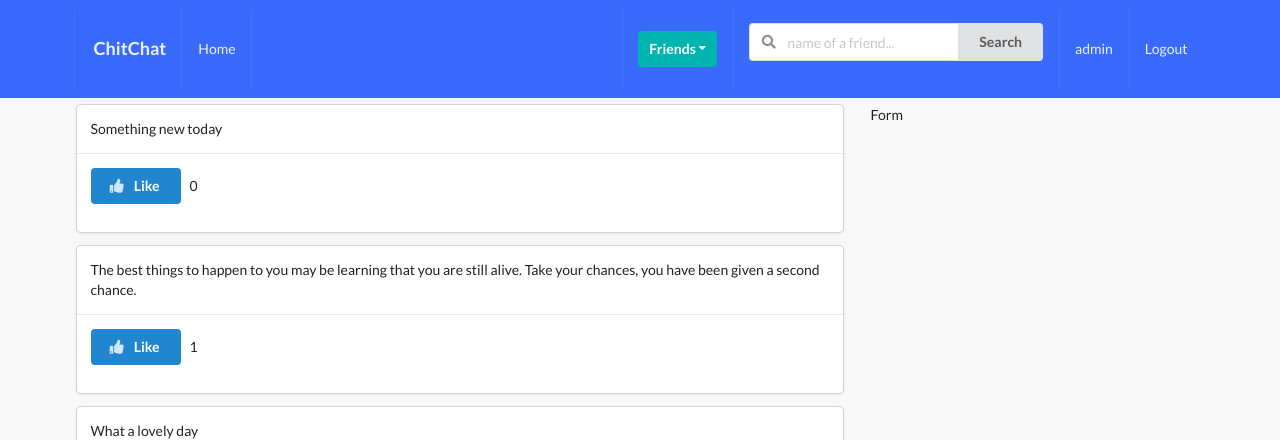
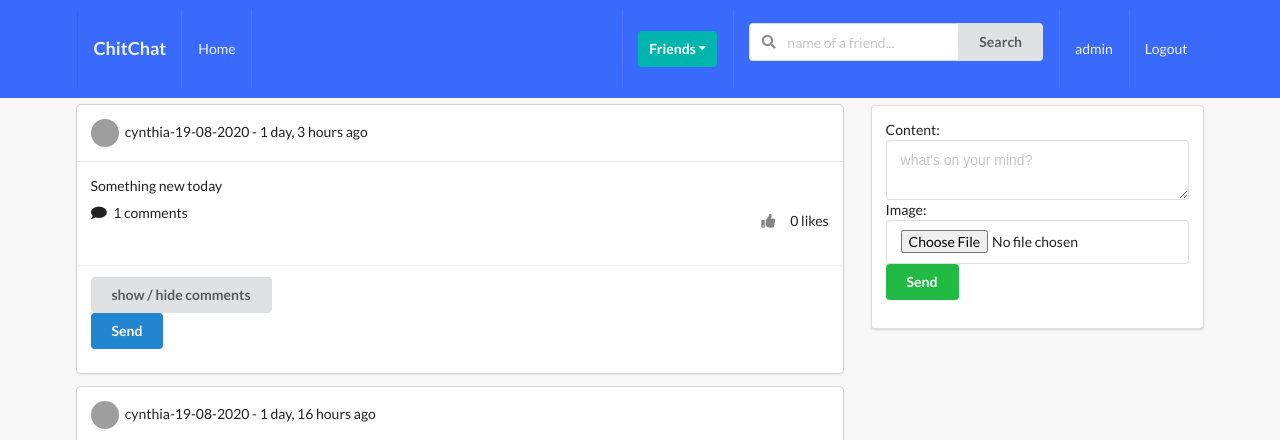
Before and after one commit to Davestrings/Aconnect, a Django app: page /posts/ in a window 1280 px wide. Shown: the top 440 px of the page. Run offline with Django 3.2, Linux system fonts and the light colour scheme; a user stored in the database is signed in; data comes from the database, SQL or seed files in the repository; both versions use the stored data as it was after the commit; some libraries are stand-ins or nearby versions; grey boxes are pictures that could not be loaded.

Commit message:
post page updated

```diff
--- /dev/null
+++ b/posts/forms.py
@@ -0,0 +1,19 @@
+from django import forms
+from .models import Post, Comment
+
+
+class PostModelForm(forms.ModelForm):
+    content = forms.CharField(widget=forms.Textarea(attrs={'rows': 2, 'placeholder': 'what\'s on your mind?'}))
+
+    class Meta:
+        model = Post
+        fields = ('content', 'image')
+
+
+class CommentModelForm(forms.ModelForm):
+    body = forms.CharField(label='',
+                           widget=forms.TextInput(attrs={'placeholder': 'what do you think?'}))
+
+    class Meta:
+        model = Comment
+        fields = ('body',)
--- a/posts/templates/posts/main.html
+++ b/posts/templates/posts/main.html
@@ -1,36 +1,112 @@
-{% extends 'base.html' %} {% block title %} posts {% endblock title %} {% block content %}
+{% extends 'base.html' %}
 
+{% block title %}main page{% endblock title %}
+
+{% block content %}
+<div class="ui grid">
+    <div class="eleven wide column">
+        {% for obj in query_set %}
+
+        <div class="ui fluid card">
+            <div class="content">
+                <div class="right floated meta">
                 <div class="ui grid">
                     <div class="row">
-        <div class="eleven wide column">
-            {% for obj in query_set %}
-            <div class="ui fluid card">
-                <div class="content">
-                    {{obj.content}}
+                        {% ifequal request.user obj.author.user %}
+                            <a href=""><button class="ui button bwhite-lg ">Update</button></a>
+                            <a href=""><button class="ui button bwhite-lg ">Delete</button></a>
+                        {% endifequal %}
+                    </div>
+                </div>
+
+                </div>
+                <img class="ui avatar image" src={{obj.author.avatar.url}}>
+                {{ obj.author }} - {{ obj.created|timesince}} ago
+            </div>
+            <div class="ui fluid image mycontainer">
+                {% if obj.image %}
+                    <img src={{obj.image.url}}>
+                {% endif %}
             </div>
             <div class="content">
+                <p> {{ obj.content }} </p>
+                <div class="right floated">
                     <form action="{% url 'posts:like_post_view' %}" method="POST">
                         {% csrf_token %}
-                        <input type="hidden" name='post_id' value={{obj.id}}>
-                        <button type="submit" class="ui primary button">
-
+                        <input type="hidden" name="post_id" value={{obj.id}}>
                         {% if profile not in obj.liked.all %}
-                                    <i class="thumbs up icon"></i>&nbsp;Like
+                            <button type="submit" class="ui bwhite-sm button"><i class="thumbs up icon"></i>
+                            </button>
+                            <span> {{obj.num_likes}} likes</span>
                         {% else %}
-                                    <i class="thumbs down icon"></i>&nbsp;Unlike
+                            <button type="submit" class="ui bwhite-sm button"><i class="thumbs down icon"></i>
+                            </button>
+                            <span> {{obj.num_likes}} likes</span>
                         {% endif %}
-
-                            </button> &nbsp;{{obj.num_likes}}
                     </form>
                 </div>
+                <i class="comment icon"></i>
+                <span> {{ obj.num_comments }} comments</span>
             </div>
+            <div class="extra content">
+                <div class="mb-5">
+
+                </div>
+                <button class="cmt_btn ui button mb-5">show / hide comments</button>
+                <div class="comment-box">
+                {% if obj.comment_set.all %}
+                    {% for c in obj.comment_set.all %}
+
+                        <div class="ui segment mb-5">
+                            <img class="ui avatar image" src={{c.user.avatar.url}}>
+                            <span>{{ c.user }}</span>
+                            <div class='mt-5'>{{ c.body }}</div>
+                        </div>
+
                     {% endfor %}
+                {% endif %}
                 </div>
-        <div class="five wide column">
-            Form
-        </div>
+
+                <form action="" method="POST"class='ui fluid form'>
+                    {% csrf_token %}
+                    <input type="hidden" name="post_id" value={{obj.id}}>
+                    {{ c_form }}
+                    <button type="submit" name="submit_comment_form" class="ui primary button mt-5 w-full">Send</button>
+                </form>
             </div>
         </div>
 
 
+        {% endfor %}
+    </div>
+    <div class="five wide column">
+        <div class="ui segment">
+            {% if post_added %}
+                <div class="ui green message">Post added</div>
+            {% endif %}
+            <form action="" method="POST" class='ui form' enctype="multipart/form-data">
+                {% csrf_token %}
+                {{post_form}}
+                <button type='submit' name="submit_post_form" class="ui positive button w-full mt-5">Send</button>
+            </form>
+        </div>
+    </div>
+</div>
 {% endblock content %}
+
+{% block scripts %}
+    <script>
+        $( document ).ready(function() {
+            let display = false
+            $(".cmt_btn").click(function () {
+                if (display===false) {
+                    $(this).next(".comment-box").show("slow");
+                    display=true
+                } else {
+                    $(this).next(".comment-box").hide("slow");
+                    display=false
+                }
+            });
+        });
+    </script>
+{% endblock scripts %}
--- a/posts/views.py
+++ b/posts/views.py
@@ -1,6 +1,8 @@
 from django.shortcuts import render, redirect
-from.models import Post, Like
+from .models import Post, Like
 from profiles.models import Profile
+from .forms import PostModelForm, CommentModelForm
+
 
 # Create your views here.
 
@@ -9,11 +11,39 @@ def post_comment_create_and_list_view(request):
     query_set = Post.objects.all()
     profile = Profile.objects.get(user=request.user)
 
+    # creating post and comment form
+    post_form = PostModelForm()
+    comment_form = CommentModelForm()
+    post_added = False
+
+    # profile = Profile.objects.get(user=request.user)
+    if 'submit_post_form' in request.POST:
+        post_form = PostModelForm(request.POST, request.FILES)
+        if post_form.is_valid():
+            instance = post_form.save(commit=False)
+            instance.author = profile
+            instance.save()
+            post_form = PostModelForm()
+            post_added = True
+
+    if 'submit_comment_form' in request.POST:
+        comment_form = CommentModelForm(request.POST)
+        if comment_form.is_valid():
+            instance = comment_form.save(commit=False)
+            instance.user = profile
+            instance.post = Post.objects.get(id=request.POST.get('post_id'))
+            instance.save()
+            comment_form = CommentModelForm()
+
     context = {
         'query_set': query_set,
-        'profile' : profile,
+        'profile': profile,
+        'post_form': post_form,
+        'comment_form': comment_form,
+        'post_added': post_added,
     }
     return render(request, 'posts/main.html', context)
+
 
 def like_unlike_post(request):
     user = request.user
@@ -33,11 +63,11 @@ def like_unlike_post(request):
             if like.value == 'Like':
                 like.value = 'Unlike'
             else:
-                like.value='Like'
+                like.value = 'Like'
         else:
-           like.value='Like'
+            like.value = 'Like'
 
         post_obj.save()
         like.save()
 
-    return redirect ('posts:main_post_view')
+    return redirect('posts:main_post_view')
--- a/static_project/style.css
+++ b/static_project/style.css
@@ -20,3 +20,13 @@ body{
     color: #005cbf;
     /*border: 1px solid red !important;*/
 }
+.bwhite-lg{
+    background-color: transparent !important;
+}
+.bwhite-sm{
+    background-color: transparent !important;
+    width: 10px !important;
+}
+.comment-box{
+    display: none;
+}
--- a/templates/base.html
+++ b/templates/base.html
@@ -17,6 +17,23 @@
 
 
     <title>Chitchat - {% block title %}{% endblock title %}</title>
+    <style>
+      .bwhite-lg{
+          background-color: transparent !important;
+      }
+      .bwhite-sm{
+          background-color: transparent !important;
+          width: 10px !important;
+      }
+      .comment-box{
+          display: none;
+      }
+      /*.mycontainer{*/
+      /*  width: 100%;*/
+      /*  height: 200px !important;*/
+      /*}*/
+
+    </style>
   </head>
   <body>
   {% include 'profile/navbar.html'%}
```
Also changed, not shown: db.sqlite3, posts/__init__.py (line endings or trailing spaces). Lines whose indentation alone changed are shown as unchanged.
